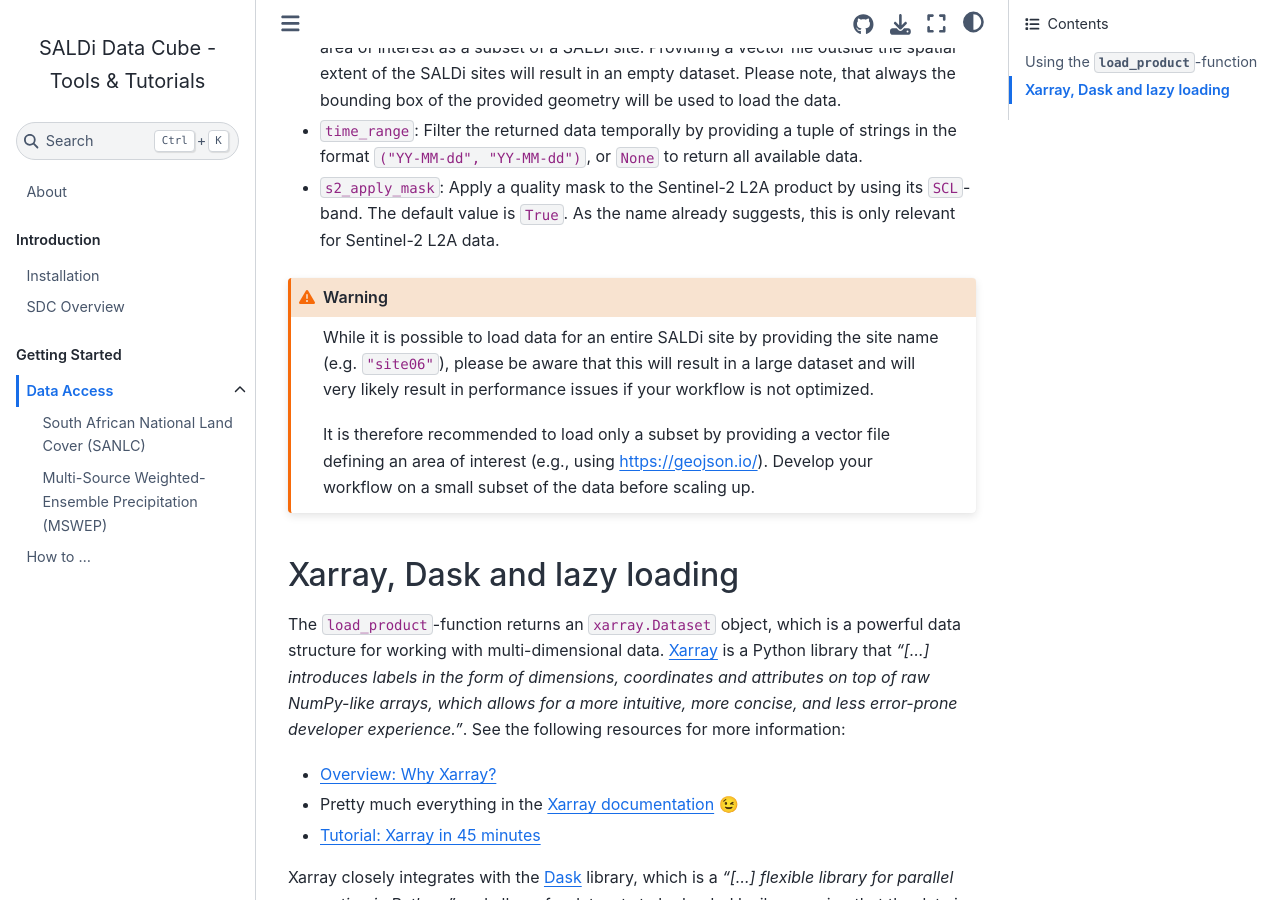
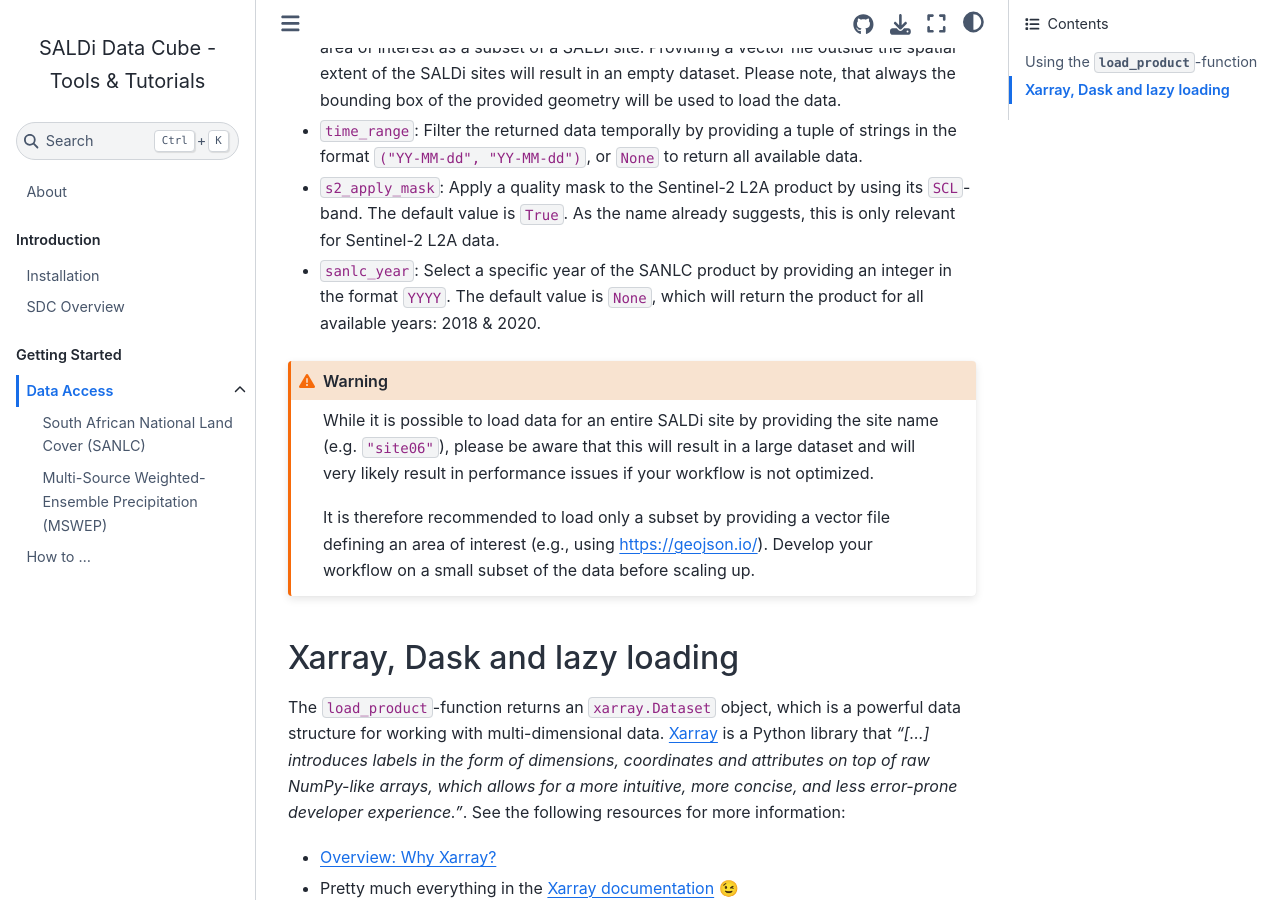
Before and after one commit to Jena-Earth-Observation-School/sdc-tools, a Jupyter Book: the page built from docs/content/02_Getting_Started/01_00_Data_Access.md, in a window 1280 px wide and 900 px high, scrolled down 1250 px. Built offline with Jupyter Book 1.0.4 settings and Sphinx 7.4.7 and the Sphinx Book theme 1.1.4, drawn with Linux system fonts in a browser that asks for light colours; pages that are not in the unit, such as notebooks, are missing from menus.

Commit message:
[docs] update related to 53cd7711

````diff
--- a/docs/content/02_Getting_Started/01_00_Data_Access.md
+++ b/docs/content/02_Getting_Started/01_00_Data_Access.md
@@ -58,6 +58,9 @@ available data.
 - `s2_apply_mask`: Apply a quality mask to the Sentinel-2 L2A product by using
 its `SCL`-band. The default value is `True`. As the name already suggests, this
 is only relevant for Sentinel-2 L2A data.
+- `sanlc_year`: Select a specific year of the SANLC product by providing an
+integer in the format `YYYY`. The default value is `None`, which will return the
+product for all available years: 2018 & 2020.
 
 ```{warning}
 While it is possible to load data for an entire SALDi site by providing the site
````
Also changed, not shown: docs/content/02_Getting_Started/01_03_SANLC.ipynb.
